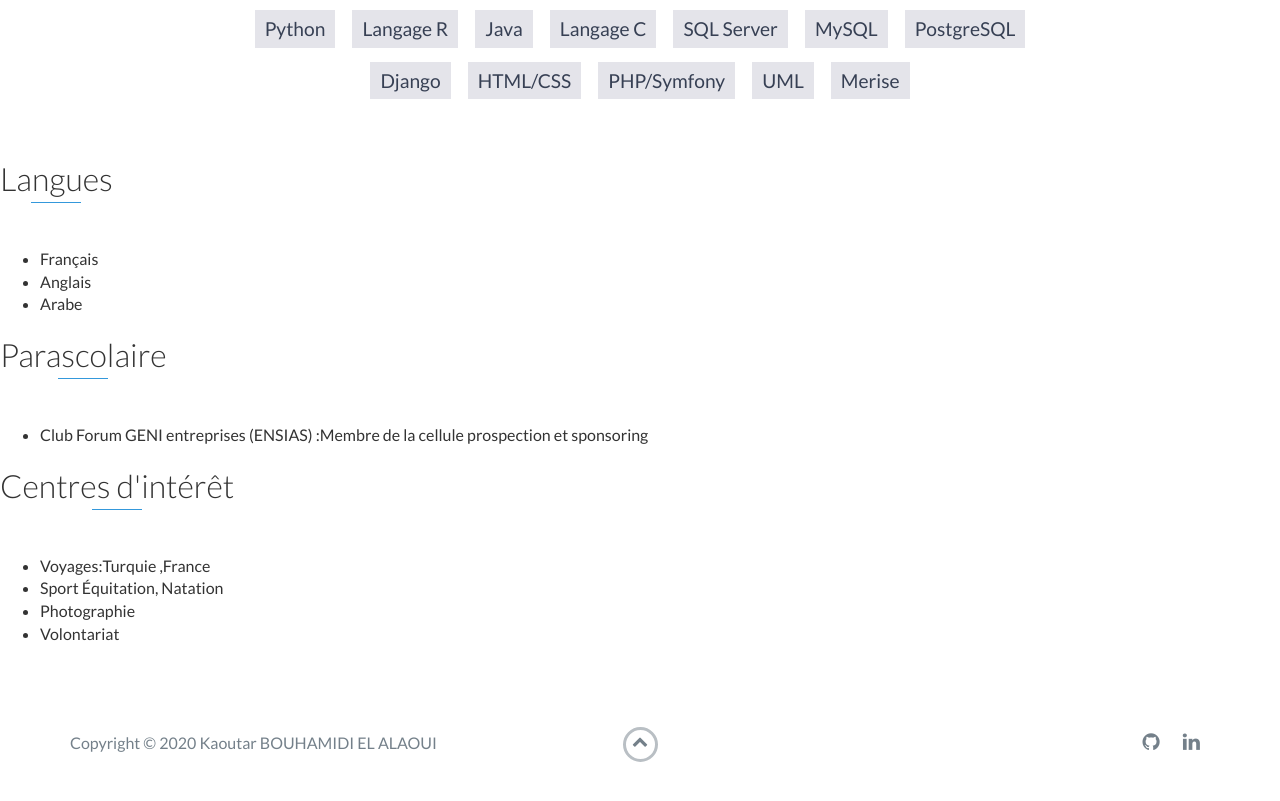
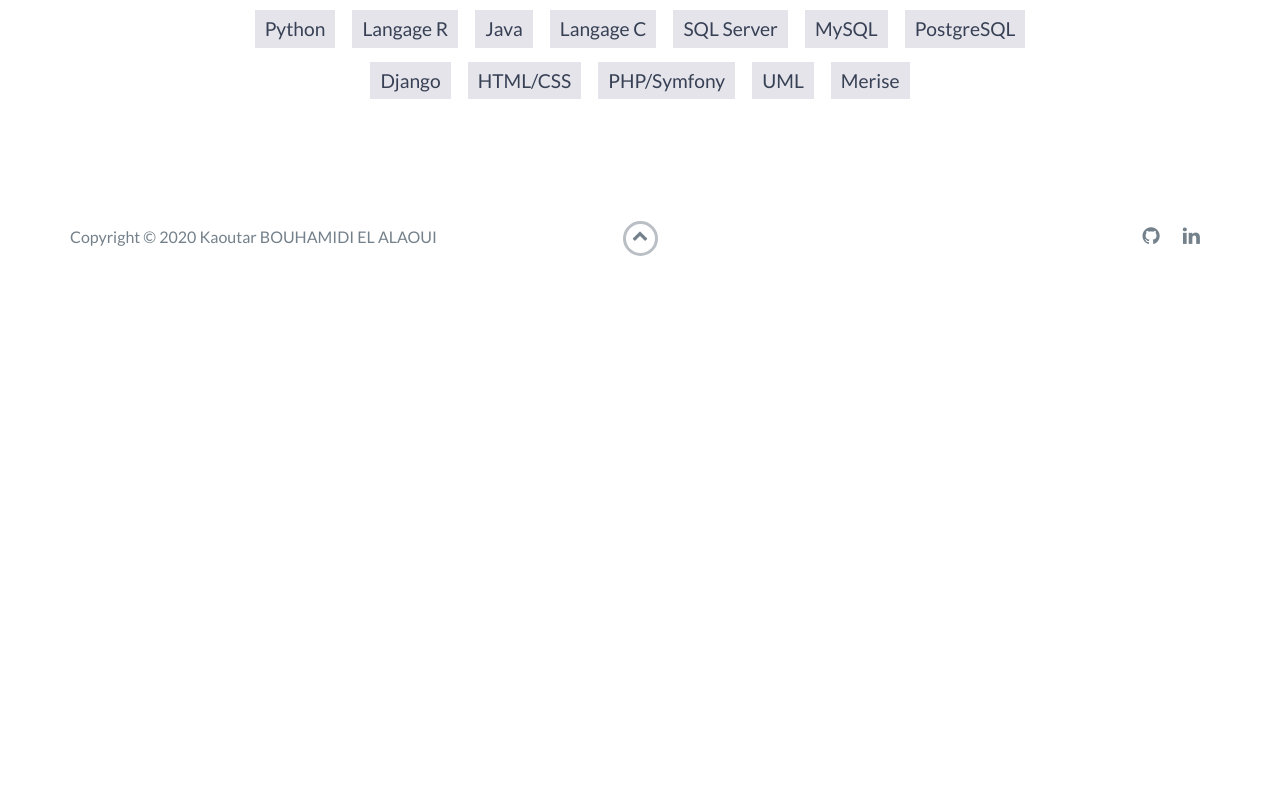
Before and after one commit to bouhamidi/portfolio, a plain HTML site: page index.html in a window 1280 px wide. Shown: the part 3678-4479 px from the top of the page. After the commit the page ends 3988 px from the top, so only its background shows below. Drawn offline with nearby package versions, Linux system fonts and the light colour scheme.

Commit message:
change_commit

```diff
--- a/index.html
+++ b/index.html
@@ -232,38 +232,7 @@ Systèmes)</h3>
         </ul>
     </div>
 
-    <div id="langues">
-        <h2 class="heading">Langues</h2>
-        <ul>
 
-            <li>Français</li>
-            <li>Anglais</li>
-            <li>Arabe</li>
-
-        </ul>
-    </div>
-
-    <div id="Parascolaire">
-        <h2 class="heading">Parascolaire</h2>
-        <ul>
-
-            <li>Club Forum GENI entreprises (ENSIAS)
-:Membre de la cellule prospection et
-sponsoring</li>
-
-        </ul>
-    </div>
-
-    <div id="Centresintérêt">
-        <h2 class="heading">Centres d'intérêt</h2>
-        <ul>
-
-            <li>Voyages:Turquie ,France</li>
-            <li>Sport Équitation, Natation</li>
-            <li>Photographie</li>
-            <li>Volontariat</li>
-        </ul>
-    </div>
 
     <!-- End #skills -->
 
```
